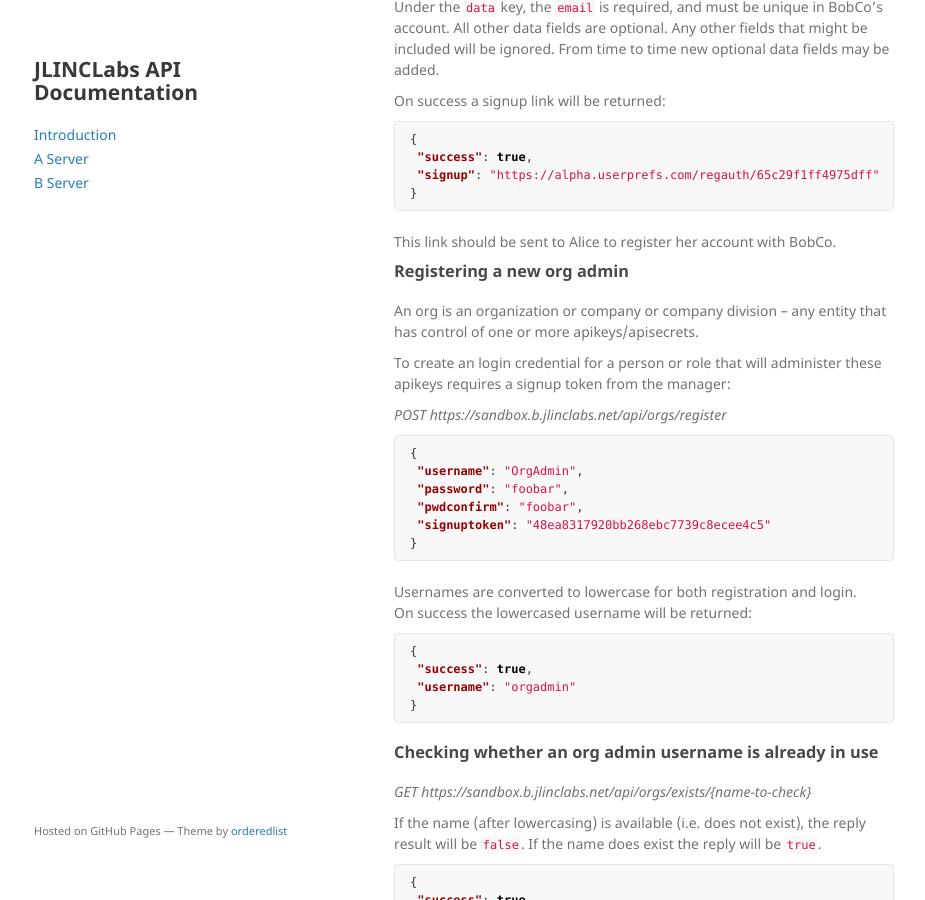
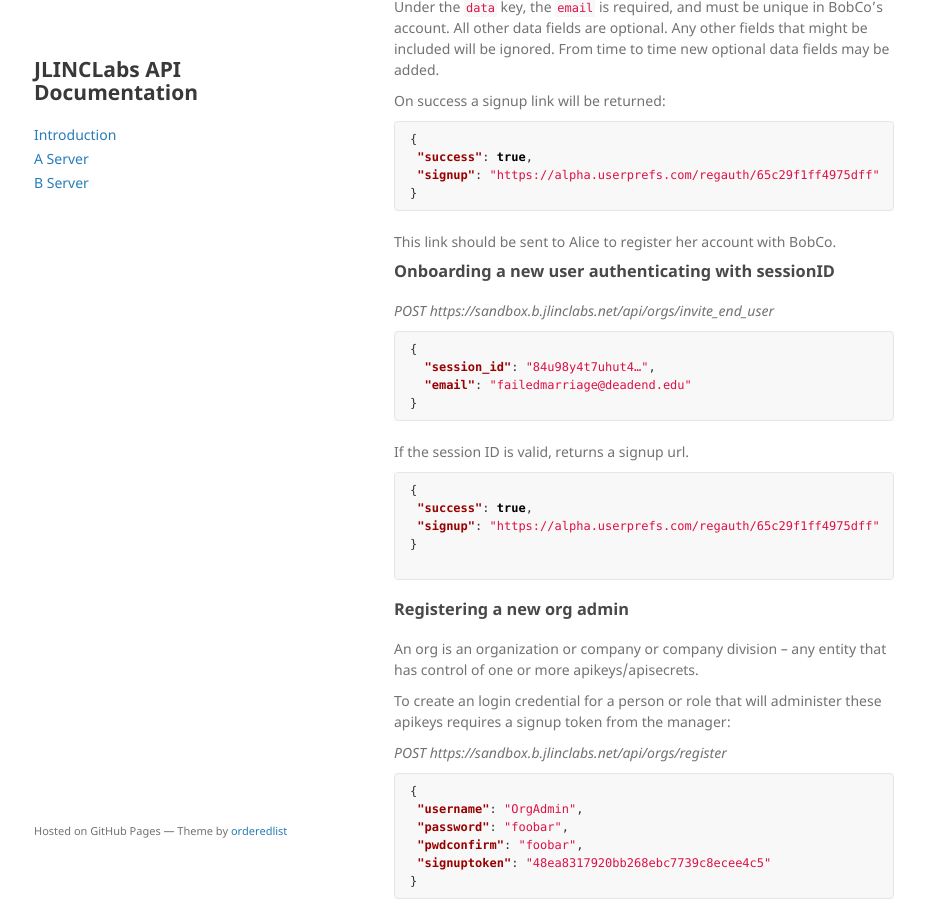
Before and after one commit to jlinclabs/apidocs, a Jekyll site: the page built from b_server.md, in a window 1280 px wide and 900 px high, scrolled down 622 px. Shown: the whole window, without its empty margins (176-1101 px from the left). Built offline with Jekyll 4.4.1, drawn with Linux system fonts in a browser that asks for light colours; our own code applies the rules of GitHub Pages for plain Markdown files; some of the changed text lies outside the part shown.

Commit message:
adds /orgs/invite_end_user POST to B server README

````diff
--- a/b_server.md
+++ b/b_server.md
@@ -41,6 +41,27 @@ On success a signup link will be returned:
 ```
 
 This link should be sent to Alice to register her account with BobCo.
+
+### Onboarding a new user authenticating with sessionID
+
+_POST https://sandbox.b.jlinclabs.net/api/orgs/invite_end_user_
+
+```json
+{
+  "session_id": "84u98y4t7uhut4…",
+  "email": "failedmarriage@deadend.edu"
+}
+```
+
+If the session ID is valid, returns a signup url.
+
+```json
+{
+ "success": true,
+ "signup": "https://alpha.userprefs.com/regauth/65c29f1ff4975dff"
+}
+
+```
 
 ### Registering a new org admin
 An org is an organization or company or company division -- any entity that has control of one or more apikeys/apisecrets.
@@ -188,7 +209,7 @@ If the session ID is valid, updates the organization profile, then returns true
 
 ### Logging out an org admin
 
-_POST https://sandbox.b.jlinclabs.net/api/orgs/logout
+_POST https://sandbox.b.jlinclabs.net/api/orgs/logout_
 
 ```json
 {
````
